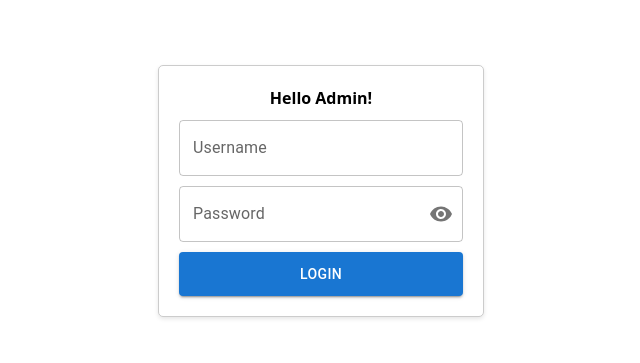
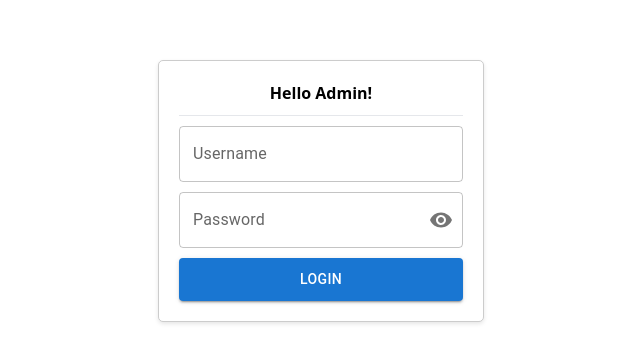
Before and after one commit to Transportation-App/Front-End, a React (Create React App) app: page / in a window 1280 px wide. Shown: the part 209-572 px from the top of the page, without its empty margins (319-959 px from the left). Built offline with nearby package versions, Linux system fonts and the light colour scheme; what @mui/x-data-grid-generator would draw is missing.

Commit message:
some fixes on admin login

```diff
--- a/src/pages/LoginPage/LoginPage.tsx
+++ b/src/pages/LoginPage/LoginPage.tsx
@@ -17,6 +17,7 @@ const LoginPage = () => {
   const [username, setUsername] = useState("");
   const [password, setPassword] = useState("");
   const [showPassword, setShowPassword] = useState(false);
+  const [isLoading, setIsLoading] = useState(false);
 
   const navigate = useNavigate();
 
@@ -26,15 +27,25 @@ const LoginPage = () => {
     event.preventDefault();
   };
 
-  const handleLogin = () => {
-    console.log("Logging in:", username);
+  const handleLogin = async () => {
+    try {
+      setIsLoading(true);
+      console.log("Logging in:", username);
 
-    navigate("/Admin");
+      await new Promise((resolve) => setTimeout(resolve, 100));
+
+      navigate("/Admin");
+    } catch (error) {
+      console.error("Error:", error);
+    } finally {
+      setIsLoading(false);
+    }
   };
 
   return (
     <div className="login-form">
       <b>Hello Admin!</b>
+      <hr />
       <TextField
         id="outlined-basic"
         label="Username"
@@ -67,7 +78,7 @@ const LoginPage = () => {
         />
       </FormControl>
       <Button sx={{ p: 1.2 }} variant="contained" onClick={handleLogin}>
-        Login
+        {isLoading ? "Logging in..." : "Login"}
       </Button>
     </div>
   );
--- a/src/styles/LoginPage.css
+++ b/src/styles/LoginPage.css
@@ -2,15 +2,17 @@
     display: flex;
     flex-direction: column;
     gap: 10px;
+    flex-wrap: wrap;
     text-align: center;
-    margin: 0 auto;
+    align-items: stretch;
     padding: 20px;
     border: 1px solid #ccc;
     border-radius: 5px;
     background-color: #fff;
     box-shadow: 0 2px 4px rgba(0, 0, 0, 0.1);
+    width: 100%;
   }
 
-  .login-form h2 {
-    margin-top: 0;
-  }
+.login-form h2 {
+  margin-top: 0;
+}
```
